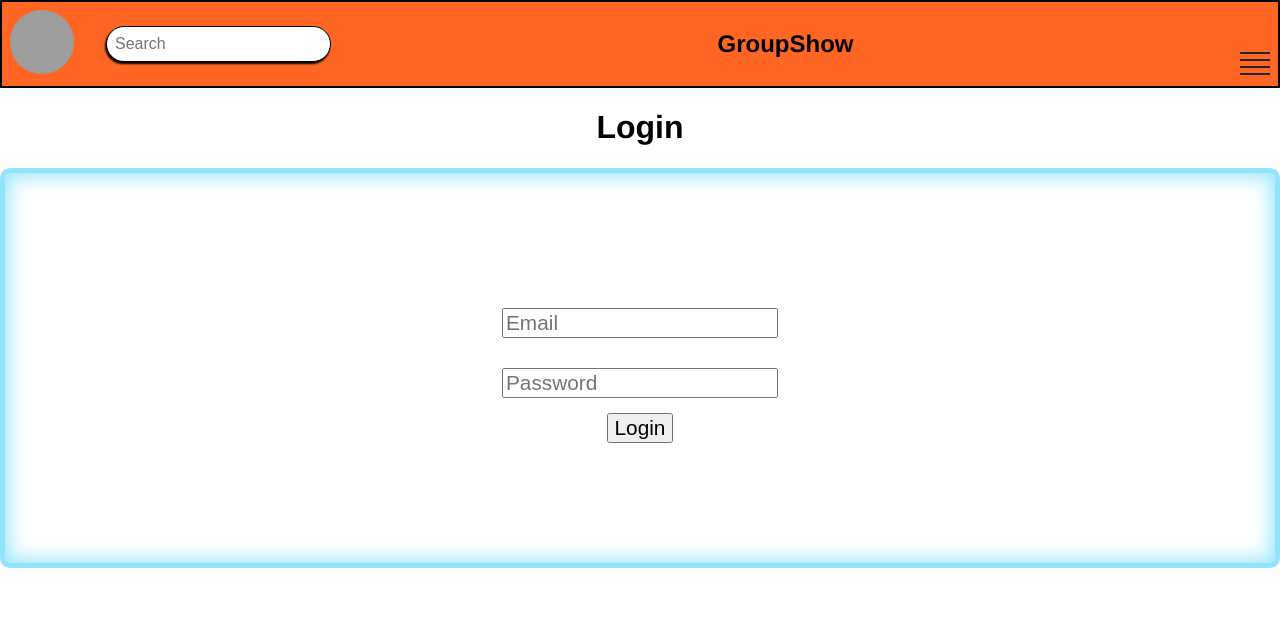
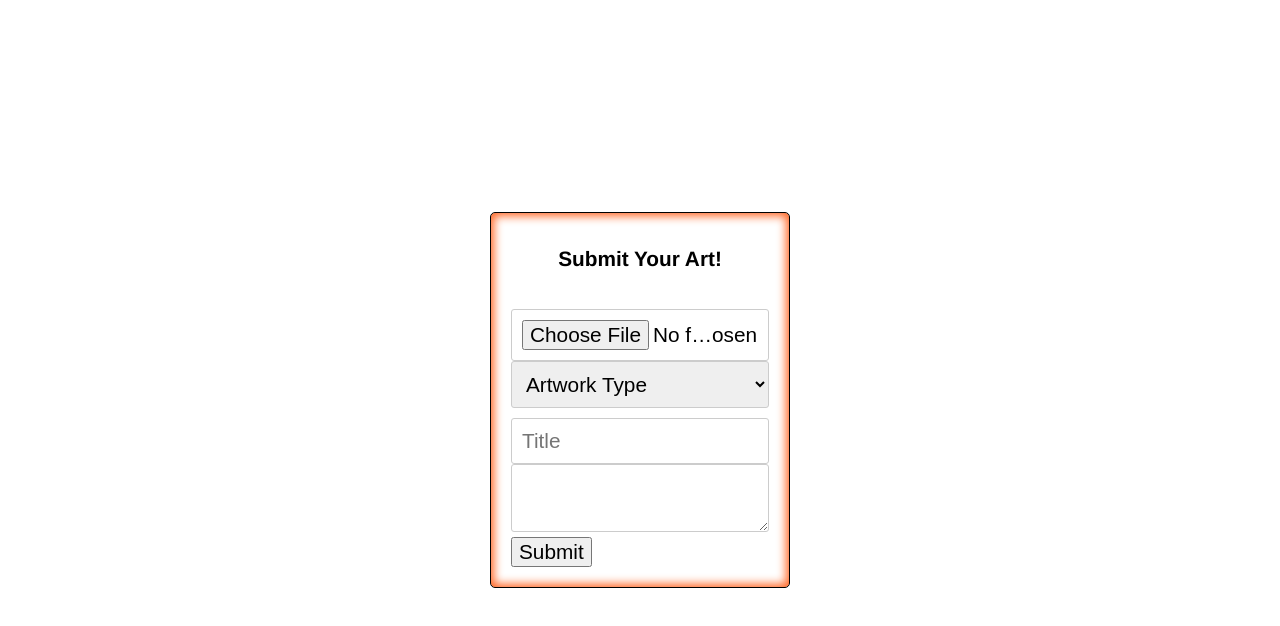
Before and after one commit to marksatin1/groupshow-frontend, a React (Vite) app: page / in a window 1280 px wide. Shown: the top 626 px of the page. Built offline with nearby package versions, Linux system fonts and the light colour scheme; grey boxes are pictures that could not be loaded.

Commit message:
add basic styling for forms. Added div to form component for form-container

```diff
--- a/src/App.tsx
+++ b/src/App.tsx
@@ -18,8 +18,8 @@ const App = () => {
       {/* <Portfolio /> */}
       {/* <Register /> */}
       {/* <ResetPassword /> */}
-      <Login />
-      {/* <SubmitArtwork /> */}
+      {/* <Login /> */}
+      <SubmitArtwork />
       {/* <Artwork /> */}
     </>
   );
--- a/src/components/ui/Form.tsx
+++ b/src/components/ui/Form.tsx
@@ -2,9 +2,11 @@ import { FormProps } from "../../types/UIPropTypes";
 
 const Form: React.FC<FormProps> = ({ title, onSubmit, children }) => {
   return (
-    <div className="form">
-      <h1>{title}</h1>
-      <form onSubmit={onSubmit}>{children}</form>
+    <div className="form-container">
+      <div className="form">
+        <h1>{title}</h1>
+        <form onSubmit={onSubmit}>{children}</form>
+      </div>
     </div>
   );
 };
--- a/src/pages/SubmitArtwork.tsx
+++ b/src/pages/SubmitArtwork.tsx
@@ -35,7 +35,8 @@ const SubmitArtwork = () => {
   };
 
   return (
-    <Form title="Submit Your Art!" onSubmit={handleFormSubmission}>
+
+    <Form className="form" title="Submit Your Art!" onSubmit={handleFormSubmission}>
       <Input type="file" id="fileUrl" onChange={handleInputChange} />
       <SelectMenu
         id="artworkType"
@@ -55,6 +56,7 @@ const SubmitArtwork = () => {
       <textarea name="artistStatement" id="artistStatement" onChange={handleInputChange} />
       <SubmitButton name="Submit" />
     </Form>
+
   );
 };
 
--- a/src/styles/css/main.css
+++ b/src/styles/css/main.css
@@ -21,25 +21,107 @@ body {
   -moz-osx-font-smoothing: grayscale;
 }
 
-.form h1 {
-  text-align: center;
-}
-.form form {
-  min-height: 50vh;
-  min-width: 30vw;
+.form {
+  width: 300px;
   display: flex;
   flex-direction: column;
   justify-content: center;
   align-items: center;
   gap: 15px;
   font-size: 2rem;
-  border: 5px solid #91e4fb;
+  border: 1px solid black;
   border-radius: 10px;
   padding: 1rem;
-  box-shadow: 0 0 20px 3px inset #91e4fb;
+  box-shadow: 0 0 10px 3px inset #ff6624;
+  border-radius: 5px;
+  padding: 20px;
+  box-sizing: border-box;
 }
-.form form * {
+.form h1 {
+  text-align: center;
+}
+.form * {
   font-size: 1.3rem;
+}
+.form div {
+  margin-bottom: 20px;
+}
+.form label {
+  display: block;
+  margin-bottom: 10px;
+}
+.form input[type=text],
+.form input[type=password],
+.form input[type=file],
+.form textarea,
+.form select {
+  width: 100%;
+  padding: 10px;
+  border: 1px solid #ccc;
+  border-radius: 3px;
+  box-sizing: border-box;
+}
+.form input[type=submit] {
+  width: 100%;
+  padding: 10px;
+  background-color: #007BFF;
+  color: white;
+  border: none;
+  border-radius: 3px;
+  cursor: pointer;
+}
+.form input[type=submit]:hover {
+  background-color: #0056b3;
+}
+.form .radio-button {
+  display: inline-block;
+  position: relative;
+  padding-left: 35px;
+  margin-bottom: 12px;
+  cursor: pointer;
+  font-size: 1.2rem;
+  user-select: none;
+}
+.form .radio-button input {
+  position: absolute;
+  opacity: 0;
+  cursor: pointer;
+}
+.form .radio-button .checkmark {
+  position: absolute;
+  top: 0;
+  left: 0;
+  height: 25px;
+  width: 25px;
+  background-color: #ccc;
+  border-radius: 50%;
+}
+.form .radio-button input:checked ~ .checkmark {
+  background-color: red;
+}
+.form .radio-button .checkmark:after {
+  content: "";
+  position: absolute;
+  display: none;
+}
+.form .radio-button input:checked ~ .checkmark:after {
+  display: block;
+}
+.form .radio-button .checkmark:after {
+  top: 9px;
+  left: 9px;
+  width: 8px;
+  height: 8px;
+  border-radius: 50%;
+  background: white;
+}
+
+.form-container {
+  display: flex;
+  justify-content: center;
+  align-items: center;
+  min-height: 100vh;
+  box-sizing: border-box;
 }
 
 .hamburger-menu {
--- a/src/styles/sass/main.scss
+++ b/src/styles/sass/main.scss
@@ -5,6 +5,7 @@
 @import "./base";
 
 @import "./ui/form";
+@import "./ui/form-container";
 @import "./ui/hamburger-menu";
 @import "./ui/profile-picture";
 @import "./ui/nav-bar";
--- /dev/null
+++ b/src/styles/sass/ui/_form-container.scss
@@ -0,0 +1,7 @@
+.form-container {
+  display: flex;
+  justify-content: center;
+  align-items: center;
+  min-height: 100vh;  // viewport height
+  box-sizing: border-box;
+}
--- a/src/styles/sass/ui/_form.scss
+++ b/src/styles/sass/ui/_form.scss
@@ -3,22 +3,106 @@
     text-align: center;
   }
 
-  form {
-    min-height: 50vh;
-    min-width: 30vw;
+  * {
+    font-size: 1.3rem;
+  }
+
+  width: 300px;
   display: flex;
   flex-direction: column;
   justify-content: center;
   align-items: center;
   gap: 15px;
   font-size: 2rem;
-    border: 5px solid $secondary-theme;
+  border: 1px solid black;
   border-radius: 10px;
   padding: 1rem;
-    box-shadow: 0 0 20px 3px inset $secondary-theme;
+  box-shadow: 0 0 10px 3px inset $primary-theme;
+  border-radius: 5px;
+  padding: 20px;
+  box-sizing: border-box;
 
-    * {
-      font-size: 1.3rem;
+  div {
+    margin-bottom: 20px;
+  }
+
+  label {
+    display: block;
+    margin-bottom: 10px;
+  }
+
+  input[type="text"],
+  input[type="password"],
+  input[type="file"],
+  textarea,
+  select {
+    width: 100%;
+    padding: 10px;
+    border: 1px solid #ccc;
+    border-radius: 3px;
+    box-sizing: border-box;
+  }
+
+  input[type="submit"] {
+    width: 100%;
+    padding: 10px;
+    background-color: #007BFF;
+    color: white;
+    border: none;
+    border-radius: 3px;
+    cursor: pointer;
+
+    &:hover {
+      background-color: #0056b3;
+    }
+  }
+
+  .radio-button {
+    display: inline-block;
+    position: relative;
+    padding-left: 35px;
+    margin-bottom: 12px;
+    cursor: pointer;
+    font-size: 1.2rem;
+    user-select: none;
+
+    input {
+      position: absolute;
+      opacity: 0;
+      cursor: pointer;
+    }
+
+    .checkmark {
+      position: absolute;
+      top: 0;
+      left: 0;
+      height: 25px;
+      width: 25px;
+      background-color: #ccc;
+      border-radius: 50%;
+    }
+
+    input:checked ~ .checkmark {
+      background-color: red;
+    }
+
+    .checkmark:after {
+      content: "";
+      position: absolute;
+      display: none;
+    }
+
+    input:checked ~ .checkmark:after {
+      display: block;
+    }
+
+    .checkmark:after {
+      top: 9px;
+      left: 9px;
+      width: 8px;
+      height: 8px;
+      border-radius: 50%;
+      background: white;
     }
   }
 }
```
Also changed, not shown: 1 other file (tests, documents, lock files or other folders). Lines whose indentation alone changed are shown as unchanged.
